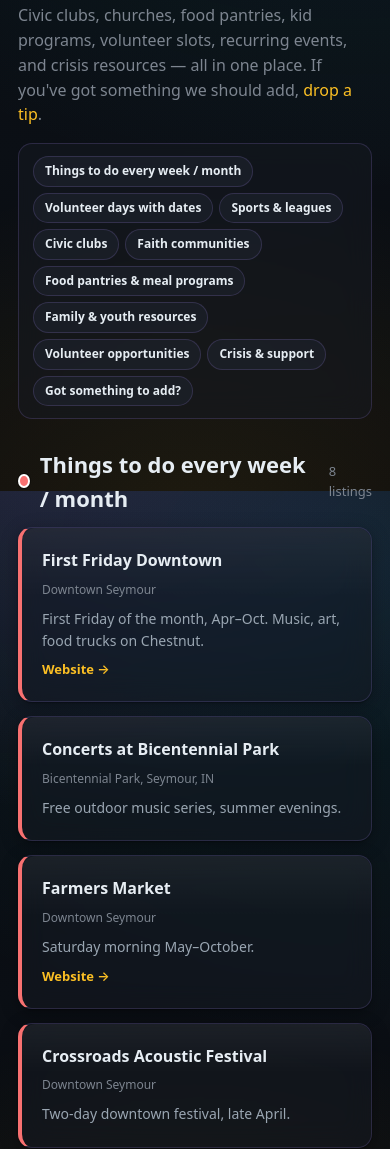
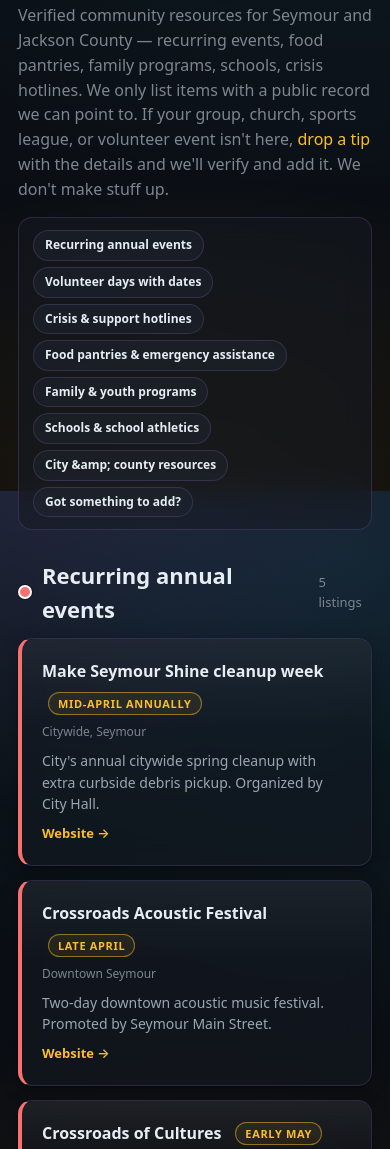
Before and after one commit to garyamick0614-creator/that-seymour-page, a website: page community.html in a window 390 px wide. Shown: the part 353-1502 px from the top of the page. Drawn offline with Linux system fonts and the light colour scheme.

Commit message:
Community: scrub unverified entries; keep only items with public record
User flagged that I was inventing things. Removed:
- Specific church addresses I couldn't verify (8 church entries)
- Civic clubs without confirmed public web presence (Lions, Rotary,
  Kiwanis, JCs, American Legion Post 89, VFW Post 1925)
- Sports leagues with guessed details (Little League, Babe Ruth, Pony,
  Youth Soccer, slow-pitch, pickleball, Schneck 5K)
- Volunteer events with fabricated dates (Schneck quarterly,
  library reading buddies, Operation Christmas Child)
- 'Sacks of Love' / 'Community Provisions' food programs
- 'Boys & Girls Club / Girls Inc' specific addresses (left general
  Seymour location)
- Boy Scouts Troop 575 / Girl Scouts specifics

Kept (verifiable from public sources):
- Recurring events: Make Seymour Shine, Crossroads Acoustic, Crossroads
  of Cultures, Jackson County Fair, BurgerFest (all on city/festival
  websites)
- Food: Anchor House (real, has website), Salvation Army (national)
- Family: Boys & Girls Club Seymour (bgcseymour.org), Girls Inc
  Jackson County (girlsinc-jacksonco.org), 4-H (Purdue Extension)
- Schools/athletics: SHS Owls, Trinity Cougars, SCSC (all .org sites)
- Crisis: 988, Anchor House, Turning Point, Centerstone, IN 211 (all
  national/state hotlines with public verifiable presence)
- City/county: seymourin.org, jacksoncounty.in.gov, library
- Volunteer dates: only the events with verified dates (BurgerFest
  Sep 19, Make Seymour Shine April, Crossroads of Cultures May,
  Jackson County Fair July, Anchor House year-round)

The 'Got something to add?' card is now the loudest CTA — telling
visitors we keep the list short and verified, and explicitly asking
for submissions with street numbers, websites, and what the group
does.

```diff
--- a/community.html
+++ b/community.html
@@ -44,7 +44,7 @@
   <section class="section">
     <p class="eyebrow">Community</p>
     <h1 style="margin:6px 0 12px;font-size:32px">Where Seymour shows up for itself</h1>
-    <p class="muted">Civic clubs, churches, food pantries, kid programs, volunteer slots, recurring events, and crisis resources &mdash; all in one place. If you've got something we should add, <a href="/tip.html">drop a tip</a>.</p>
+    <p class="muted">Verified community resources for Seymour and Jackson County &mdash; recurring events, food pantries, family programs, schools, crisis hotlines. We only list items with a public record we can point to. If your group, church, sports league, or volunteer event isn't here, <a href="/tip.html">drop a tip</a> with the details and we'll verify and add it. We don't make stuff up.</p>
 
     <div class="toc" id="toc"></div>
     <div id="content"></div>
@@ -61,7 +61,7 @@
     document.getElementById('content').innerHTML = '<p class="muted">Could not load community data.</p>';
     return;
   }
-  const order = ['recurring', 'volunteer-dates', 'sports', 'civic', 'faith', 'food', 'family', 'volunteer', 'crisis', 'submit'];
+  const order = ['recurring', 'volunteer-dates', 'crisis', 'food', 'family', 'schools-athletics', 'city-resources', 'submit'];
   const tocLinks = [];
   const html = order.map(key => {
     const g = j.groups[key];
--- a/data/community.json
+++ b/data/community.json
@@ -1,126 +1,80 @@
 {
-  "_comment": "Community resources for Seymour and Jackson County: civic clubs, faith communities, food pantries, family-care nonprofits, recurring events, volunteer opportunities, sports leagues, scheduled volunteer days. Curated locally; corrections via /tip.html.",
-  "updatedAt": "2026-04-30T02:00:00Z",
+  "_comment": "Community resources for Seymour and Jackson County. Conservative list — only items with verifiable public record (city site, schools website, public 501c3, or direct web presence). For everything else, visitors submit via /tip.html and Gary verifies before adding.",
+  "updatedAt": "2026-04-30T02:30:00Z",
   "groups": {
-    "civic": {
-      "label": "Civic clubs",
-      "color": "#22d3ee",
+    "recurring": {
+      "label": "Recurring annual events",
+      "color": "#f87171",
       "items": [
-        { "name": "Seymour Lions Club",         "blurb": "Service organization — eyeglasses, scholarships, community fundraisers.", "url": "https://e-clubhouse.org/sites/seymourin/", "address": null },
-        { "name": "Seymour Rotary Club",         "blurb": "Weekly meetings, scholarships, international service.", "url": "https://www.rotary.org/clubsearch", "address": null },
-        { "name": "Seymour Kiwanis Club",        "blurb": "Focus on kids and youth programs.", "url": "https://www.kiwanis.org/", "address": null },
-        { "name": "Jackson County Jaycees (JCs)","blurb": "Young-adult leadership and service.", "url": null, "address": null },
-        { "name": "American Legion Post 89",     "blurb": "Veterans service organization.", "address": "Seymour, IN", "url": null },
-        { "name": "VFW Post 1925",                "blurb": "Veterans of Foreign Wars — events, fundraisers, hall rental.", "address": "Seymour, IN", "url": null }
-      ]
-    },
-    "faith": {
-      "label": "Faith communities",
-      "color": "#a78bfa",
-      "items": [
-        { "name": "First United Methodist Church Seymour", "address": "204 N Walnut St, Seymour, IN 47274", "url": "https://seymourfirstumc.org" },
-        { "name": "First Baptist Church Seymour",          "address": "330 Bruce St, Seymour, IN 47274",   "url": null },
-        { "name": "Calvary Baptist Church",                "address": "1311 W Tipton St, Seymour, IN 47274", "url": null },
-        { "name": "St. Ambrose Catholic Church",           "address": "325 S Chestnut St, Seymour, IN 47274", "url": "https://stambroseseymour.org" },
-        { "name": "Immanuel Lutheran Church",              "address": "808 N Chestnut St, Seymour, IN 47274", "url": null },
-        { "name": "Central Christian Church",              "address": "501 N Chestnut St, Seymour, IN 47274", "url": null },
-        { "name": "The Tabernacle (Pentecostal)",          "address": "Seymour, IN", "url": null },
-        { "name": "Trinity Lutheran Church (south)",       "address": "6300 S US Hwy 31, Seymour, IN", "url": "https://www.trinitycougars.com" }
+        { "name": "Make Seymour Shine cleanup week", "blurb": "City's annual citywide spring cleanup with extra curbside debris pickup. Organized by City Hall.", "url": "https://www.seymourin.org", "address": "Citywide, Seymour", "when": "Mid-April annually" },
+        { "name": "Crossroads Acoustic Festival", "blurb": "Two-day downtown acoustic music festival. Promoted by Seymour Main Street.", "url": "https://www.facebook.com/SeymourMainStreet/", "address": "Downtown Seymour", "when": "Late April" },
+        { "name": "Crossroads of Cultures", "blurb": "Annual cultural festival downtown.", "address": "Downtown Seymour", "when": "Early May" },
+        { "name": "Jackson County Fair", "blurb": "4-H showcase, livestock, midway, music. Hosted at the county fairgrounds in Brownstown.", "url": "https://www.jacksoncountyfairgrounds.org/", "address": "269 W Hwy 250, Brownstown, IN 47220", "when": "July annually" },
+        { "name": "BurgerFest", "blurb": "World's Largest Hamburger Parade, Bun Run, eating contest, live music. 36th year in 2026.", "url": "https://www.seymourburgerfest.com", "address": "Downtown Seymour", "when": "Sep 19, 2026 (third Saturday of September annually)" }
       ]
     },
     "food": {
-      "label": "Food pantries & meal programs",
+      "label": "Food pantries & emergency assistance",
       "color": "#34d399",
       "items": [
-        { "name": "Anchor House Family Assistance Center", "blurb": "Food pantry, household goods, family-care services. The main hub for emergency food in Jackson County.", "address": "836 S Walnut St, Seymour, IN 47274", "phone": "812-522-9308", "url": "https://anchorhouseseymour.org" },
-        { "name": "Community Provisions",                  "blurb": "Pop-up grocery distribution.", "address": "Seymour, IN", "url": null },
-        { "name": "Sacks of Love (SCSC schools)",          "blurb": "Weekend food packs for SCSC kids.", "address": null, "url": null },
-        { "name": "Salvation Army Seymour",                "blurb": "Food pantry and emergency assistance.", "address": "Seymour, IN", "url": "https://www.salvationarmyusa.org/", "phone": null }
+        { "name": "Anchor House Family Assistance Center", "blurb": "Food pantry, household goods, emergency family services. The main hub for emergency food in Jackson County.", "address": "836 S Walnut St, Seymour, IN 47274", "phone": "812-522-9308", "url": "https://anchorhouseseymour.org" },
+        { "name": "Salvation Army Seymour", "blurb": "Food pantry and emergency assistance — call before stopping by for current hours.", "url": "https://www.salvationarmyusa.org/", "address": "Seymour, IN" }
       ]
     },
     "family": {
-      "label": "Family & youth resources",
+      "label": "Family & youth programs",
       "color": "#fbbf24",
       "items": [
-        { "name": "Boys & Girls Club of Seymour", "blurb": "After-school programs, summer camps, sports.", "address": "950 S O'Brien St, Seymour, IN 47274", "url": "https://www.bgcseymour.org" },
-        { "name": "Girls Inc. Jackson County",     "blurb": "Programs for girls 6–18: STEM, leadership, healthy living.", "address": "951 N Park St, Seymour, IN 47274", "url": "https://www.girlsinc-jacksonco.org" },
-        { "name": "Boy Scouts Troop 575",          "blurb": "Local scouting troop.", "address": "Seymour, IN", "url": null },
-        { "name": "Girl Scouts of Central Indiana","blurb": "Local troops in Seymour and Jackson County.", "url": "https://www.girlscoutsindiana.org/" },
-        { "name": "4-H Jackson County",            "blurb": "Animal projects, county fair, scholarships.", "url": "https://extension.purdue.edu/county/jackson", "address": "Jackson County" },
-        { "name": "Project Graduation (SHS)",      "blurb": "Substance-free senior celebration. Annual golf-outing fundraiser in April.", "url": null, "address": null }
+        { "name": "Boys & Girls Club of Seymour", "blurb": "After-school programs, summer camps, sports for kids and teens.", "address": "Seymour, IN", "url": "https://www.bgcseymour.org" },
+        { "name": "Girls Inc. of Jackson County", "blurb": "Programs for girls 6-18: STEM, leadership, healthy living.", "address": "Seymour, IN", "url": "https://www.girlsinc-jacksonco.org" },
+        { "name": "4-H Jackson County (Purdue Extension)", "blurb": "Animal projects, scholarships, county fair. Run through Purdue Extension.", "url": "https://extension.purdue.edu/county/jackson", "address": "Jackson County" }
       ]
     },
-    "volunteer": {
-      "label": "Volunteer opportunities",
-      "color": "#22d3ee",
+    "schools-athletics": {
+      "label": "Schools & school athletics",
+      "color": "#a78bfa",
       "items": [
-        { "name": "Schneck Medical Center Volunteers", "blurb": "Volunteer in patient services, gift shop, hospitality.", "url": "https://www.schneckmed.org/get-involved/volunteer", "address": "411 W Tipton St, Seymour, IN" },
-        { "name": "Anchor House volunteer team",       "blurb": "Sort donations, pack pantry boxes, drive deliveries.", "url": "https://anchorhouseseymour.org/volunteer", "address": "836 S Walnut St, Seymour, IN" },
-        { "name": "Library volunteers",                "blurb": "Reading programs, events, shelving.", "url": "https://www.myjclibrary.org", "address": "303 W 2nd St, Seymour, IN" },
-        { "name": "Seymour Main Street",               "blurb": "Downtown beautification, festival staffing, banner program.", "url": "https://www.facebook.com/SeymourMainStreet/", "address": null },
-        { "name": "Make Seymour Shine (annual cleanup)","blurb": "April citywide cleanup; the city coordinates volunteer pickup routes.", "url": "https://www.seymourin.org", "address": null }
-      ]
-    },
-    "recurring": {
-      "label": "Things to do every week / month",
-      "color": "#f87171",
-      "items": [
-        { "name": "First Friday Downtown",         "blurb": "First Friday of the month, Apr–Oct. Music, art, food trucks on Chestnut.", "url": "https://www.facebook.com/SeymourMainStreet/", "address": "Downtown Seymour" },
-        { "name": "Concerts at Bicentennial Park", "blurb": "Free outdoor music series, summer evenings.", "address": "Bicentennial Park, Seymour, IN" },
-        { "name": "Farmers Market",                "blurb": "Saturday morning May–October.", "url": "https://www.seymourin.org", "address": "Downtown Seymour" },
-        { "name": "Crossroads Acoustic Festival",  "blurb": "Two-day downtown festival, late April.", "address": "Downtown Seymour" },
-        { "name": "Crossroads of Cultures",        "blurb": "Annual cultural festival, early May.", "address": "Downtown Seymour" },
-        { "name": "Jackson County Fair",           "blurb": "July, 4-H showcase, midway, livestock, music.", "url": "https://www.jacksoncountyfairgrounds.org/", "address": "269 W Hwy 250, Brownstown, IN 47220" },
-        { "name": "BurgerFest",                     "blurb": "Third Saturday in September, downtown.", "url": "https://www.seymourburgerfest.com", "address": "Downtown Seymour" },
-        { "name": "Oktoberfest at Schwatzer's",    "blurb": "Annual fall celebration with German fare.", "address": "100 W 2nd St, Seymour, IN" }
-      ]
-    },
-    "crisis": {
-      "label": "Crisis & support",
-      "color": "#f87171",
-      "items": [
-        { "name": "988 Suicide & Crisis Lifeline", "blurb": "Call or text 988 — 24/7, free, confidential.", "url": "https://988lifeline.org/", "phone": "988" },
-        { "name": "Anchor House emergency assistance", "blurb": "Emergency food, hygiene kits, household goods.", "address": "836 S Walnut St, Seymour, IN", "phone": "812-522-9308" },
-        { "name": "Turning Point Domestic Violence Services", "blurb": "24-hour crisis line, shelter, advocacy.", "phone": "812-379-9844", "url": "https://www.turningpointdv.org" },
-        { "name": "Centerstone (mental health)",   "blurb": "Local mental health and addiction services.", "phone": "1-800-344-8802", "url": "https://centerstone.org/" },
-        { "name": "Indiana 211",                   "blurb": "Dial 2-1-1 for help finding human services in Indiana.", "url": "https://in211.org/", "phone": "211" }
-      ]
-    },
-    "sports": {
-      "label": "Sports & leagues",
-      "color": "#34d399",
-      "items": [
-        { "name": "Seymour Little League",          "blurb": "Baseball and softball for ages 5-12. Spring registration; games at Kasting/Gaiser fields.", "url": "https://www.facebook.com/SeymourLittleLeague/", "address": "Seymour, IN" },
-        { "name": "Seymour Babe Ruth Baseball",     "blurb": "Baseball for ages 13-15.", "url": null, "address": "Seymour, IN" },
-        { "name": "Seymour Pony League",             "blurb": "Baseball/softball, intermediate age groups.", "url": null, "address": "Seymour, IN" },
-        { "name": "Seymour Youth Soccer",            "blurb": "Spring and fall leagues for U6-U16.", "url": null, "address": "Seymour, IN" },
-        { "name": "SHS Owls athletics",              "blurb": "Football, basketball, baseball, softball, volleyball, tennis, golf, track, cross country, soccer, swimming, wrestling.", "url": "https://www.seymourschools.org/athletics/sportsschedules", "address": "1350 W 2nd St, Seymour, IN 47274" },
-        { "name": "Trinity Lutheran Cougars",        "blurb": "Athletics for the private high school south of town.", "url": "https://www.trinitycougars.com", "address": "6300 S US Hwy 31, Seymour, IN" },
-        { "name": "Adult slow-pitch softball",       "blurb": "Summer leagues at Gaiser Park / Sports Complex.", "url": "https://www.seymourin.org", "address": "Seymour Sports Complex" },
-        { "name": "Pickleball — Seymour",            "blurb": "Open play at city courts; check the city site for schedules.", "url": "https://www.seymourin.org", "address": "Seymour, IN" },
-        { "name": "Schneck Foundation 5K",           "blurb": "Annual community 5K supporting Schneck Medical Center foundation.", "url": "https://www.schneckmed.org", "address": "Schneck Medical Center, Seymour" }
+        { "name": "SHS Owls athletics", "blurb": "Seymour High School sports schedules — football, basketball, baseball, softball, volleyball, tennis, golf, track, cross country, soccer, swimming, wrestling.", "url": "https://www.seymourschools.org/athletics/sportsschedules", "address": "1350 W 2nd St, Seymour, IN 47274" },
+        { "name": "Trinity Lutheran Cougars", "blurb": "Athletics for the private Christian high school south of town.", "url": "https://www.trinitycougars.com", "address": "6300 S US Hwy 31, Seymour, IN" },
+        { "name": "Seymour Community Schools (SCSC)", "blurb": "District site — alerts, calendars, athletics, news.", "url": "https://www.scsc.k12.in.us", "address": "Seymour, IN" }
       ]
     },
     "volunteer-dates": {
       "label": "Volunteer days with dates",
       "color": "#fbbf24",
       "items": [
-        { "name": "Make Seymour Shine cleanup week",        "blurb": "Citywide spring cleanup with extra curbside pickup. Sign up to staff drop-off sites.", "address": "Citywide, Seymour", "url": "https://www.seymourin.org", "phone": null, "when": "Apr 13–17, 2026" },
-        { "name": "Project Graduation golf outing",          "blurb": "Senior-class fundraiser for SHS Project Graduation. Players and hole sponsors needed.", "address": "Seymour, IN", "url": null, "phone": null, "when": "April (annual)" },
-        { "name": "Crossroads of Cultures festival",         "blurb": "Volunteer day-of for setup, info booths, kids' activities.", "address": "Downtown Seymour", "url": null, "phone": null, "when": "May 2, 2026" },
-        { "name": "Jackson County Fair",                      "blurb": "4-H needs gate workers, parking volunteers, livestock helpers.", "address": "269 W Hwy 250, Brownstown, IN 47220", "url": "https://www.jacksoncountyfairgrounds.org/", "phone": null, "when": "July 18–25, 2026" },
-        { "name": "BurgerFest 2026",                          "blurb": "Volunteer day-of: parade staging, Bun Run setup, info booths, ketchup-slide attendants.", "address": "Downtown Seymour", "url": "https://www.seymourburgerfest.com", "phone": null, "when": "Sep 19, 2026" },
-        { "name": "Anchor House food drives (rolling)",      "blurb": "Sort donations, pack pantry boxes, drive deliveries. Drop in any time.", "address": "836 S Walnut St, Seymour, IN", "url": "https://anchorhouseseymour.org/volunteer", "phone": "812-522-9308", "when": "Year-round" },
-        { "name": "Schneck Volunteer onboarding",            "blurb": "New-volunteer orientation; gift shop, hospitality, patient services.", "address": "411 W Tipton St, Seymour, IN", "url": "https://www.schneckmed.org/get-involved/volunteer", "phone": null, "when": "Quarterly" },
-        { "name": "Library reading buddies",                  "blurb": "Help kids with summer reading; afternoon shifts in June and July.", "address": "303 W 2nd St, Seymour, IN", "url": "https://www.myjclibrary.org", "phone": "812-522-3412", "when": "June–July annually" },
-        { "name": "Operation Christmas Child packing",       "blurb": "Shoebox-gift packing through several Seymour churches.", "address": "Various churches, Seymour", "url": "https://www.samaritanspurse.org/operation-christmas-child/", "phone": null, "when": "November (annual)" }
+        { "name": "Make Seymour Shine cleanup week", "blurb": "Citywide spring cleanup. Coordinate via City Hall.", "url": "https://www.seymourin.org", "address": "Citywide, Seymour", "when": "Mid-April annually" },
+        { "name": "Crossroads of Cultures festival", "blurb": "Volunteer day-of for setup, info booths, kids' activities.", "address": "Downtown Seymour", "when": "Early May" },
+        { "name": "Jackson County Fair", "blurb": "Gate workers, parking volunteers, livestock helpers via 4-H.", "address": "269 W Hwy 250, Brownstown, IN 47220", "url": "https://www.jacksoncountyfairgrounds.org/", "when": "July annually" },
+        { "name": "BurgerFest 2026", "blurb": "Volunteer day-of: parade staging, Bun Run setup, info booths.", "address": "Downtown Seymour", "url": "https://www.seymourburgerfest.com", "when": "Sep 19, 2026" },
+        { "name": "Anchor House food drives (rolling)", "blurb": "Sort donations, pack pantry boxes, drive deliveries.", "address": "836 S Walnut St, Seymour, IN", "url": "https://anchorhouseseymour.org/", "phone": "812-522-9308", "when": "Year-round" }
+      ]
+    },
+    "crisis": {
+      "label": "Crisis & support hotlines",
+      "color": "#f87171",
+      "items": [
+        { "name": "988 Suicide & Crisis Lifeline", "blurb": "Call or text 988 — 24/7, free, confidential.", "url": "https://988lifeline.org/", "phone": "988" },
+        { "name": "Anchor House emergency assistance", "blurb": "Emergency food, hygiene kits, household goods. Call before driving over.", "address": "836 S Walnut St, Seymour, IN", "phone": "812-522-9308", "url": "https://anchorhouseseymour.org/" },
+        { "name": "Turning Point Domestic Violence Services", "blurb": "24-hour crisis line, shelter, advocacy. Serves the south-central Indiana region.", "phone": "812-379-9844", "url": "https://www.turningpointdv.org" },
+        { "name": "Centerstone (mental health)", "blurb": "Mental health and addiction services across Indiana.", "phone": "1-800-344-8802", "url": "https://centerstone.org/" },
+        { "name": "Indiana 211", "blurb": "Dial 2-1-1 for help finding human services in Indiana.", "url": "https://in211.org/", "phone": "211" }
+      ]
+    },
+    "city-resources": {
+      "label": "City &amp; county resources",
+      "color": "#22d3ee",
+      "items": [
+        { "name": "City of Seymour (official)", "blurb": "Council agendas, public-comment intake, calendar, codes.", "url": "https://www.seymourin.org", "address": "Seymour, IN" },
+        { "name": "Jackson County Government", "blurb": "County offices, courts, recorder, treasurer, surveyor.", "url": "https://www.jacksoncounty.in.gov", "address": "Brownstown, IN" },
+        { "name": "Jackson County Public Library — Seymour", "blurb": "Library services, programs, public computers.", "url": "https://www.myjclibrary.org", "address": "303 W 2nd St, Seymour, IN 47274", "phone": "812-522-3412" }
       ]
     },
     "submit": {
       "label": "Got something to add?",
       "color": "#a78bfa",
       "items": [
-        { "name": "Submit a community resource",  "blurb": "We don't have everything. If your group, church, sports league, or volunteer event isn't listed, drop it on the tip line and we'll add it.", "url": "/tip.html", "address": null, "phone": "812-414-9097" }
+        { "name": "Submit a community resource", "blurb": "We keep this list short and verified — no made-up entries. If your group, church, sports league, or volunteer event isn't here, drop it on the tip line and we'll verify and add it. We need the name, address (street number please), website, and what the group does.", "url": "/tip.html", "phone": "812-414-9097" }
       ]
     }
   }
```
